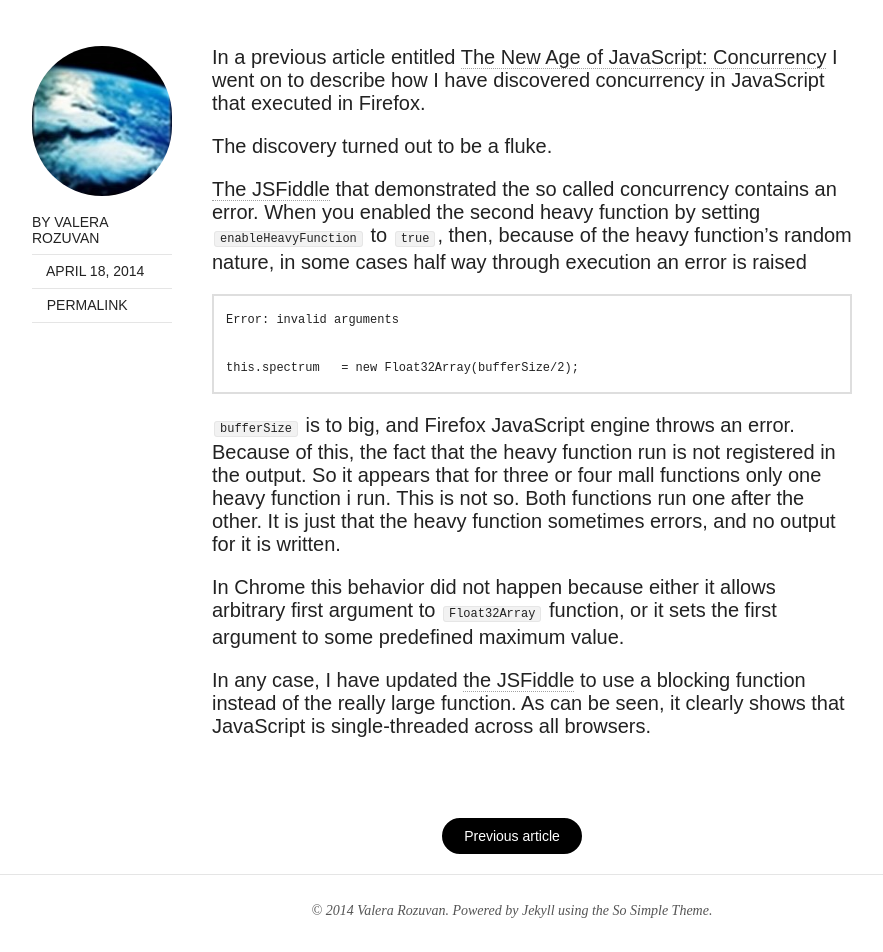
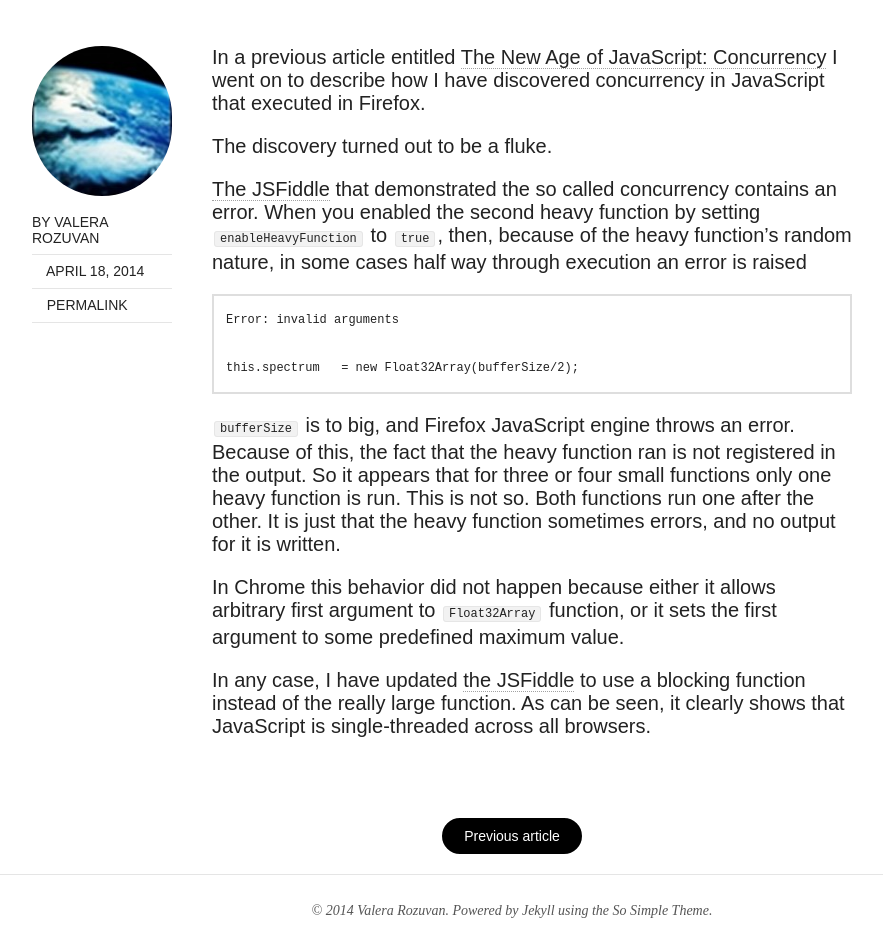
Before and after one commit to valera-rozuvan/nintoku, a Jekyll site: the page built from site/_posts/2014-04-18-update-the-new-age-of-javascript-concurrency.markdown, in a window 1280 px wide. Shown: the part 590-1542 px from the top of the page, without its empty margins (128-1011 px from the left). Built offline with Jekyll 4.4.1, drawn with Linux system fonts in a browser that asks for light colours; nearby versions of some CDN libraries.

Commit message:
Updating article.

```diff
--- a/site/_posts/2014-04-18-update-the-new-age-of-javascript-concurrency.markdown
+++ b/site/_posts/2014-04-18-update-the-new-age-of-javascript-concurrency.markdown
@@ -23,9 +23,9 @@ through execution an error is raised
     this.spectrum   = new Float32Array(bufferSize/2);
 
 `bufferSize` is to big, and Firefox JavaScript engine throws an error.
-Because of this, the fact that the heavy function run is not registered
-in the output. So it appears that for three or four mall functions only
-one heavy function i run. This is not so. Both functions run one after
+Because of this, the fact that the heavy function ran is not registered
+in the output. So it appears that for three or four small functions only
+one heavy function is run. This is not so. Both functions run one after
 the other. It is just that the heavy function sometimes errors, and no
 output for it is written.
 
```
